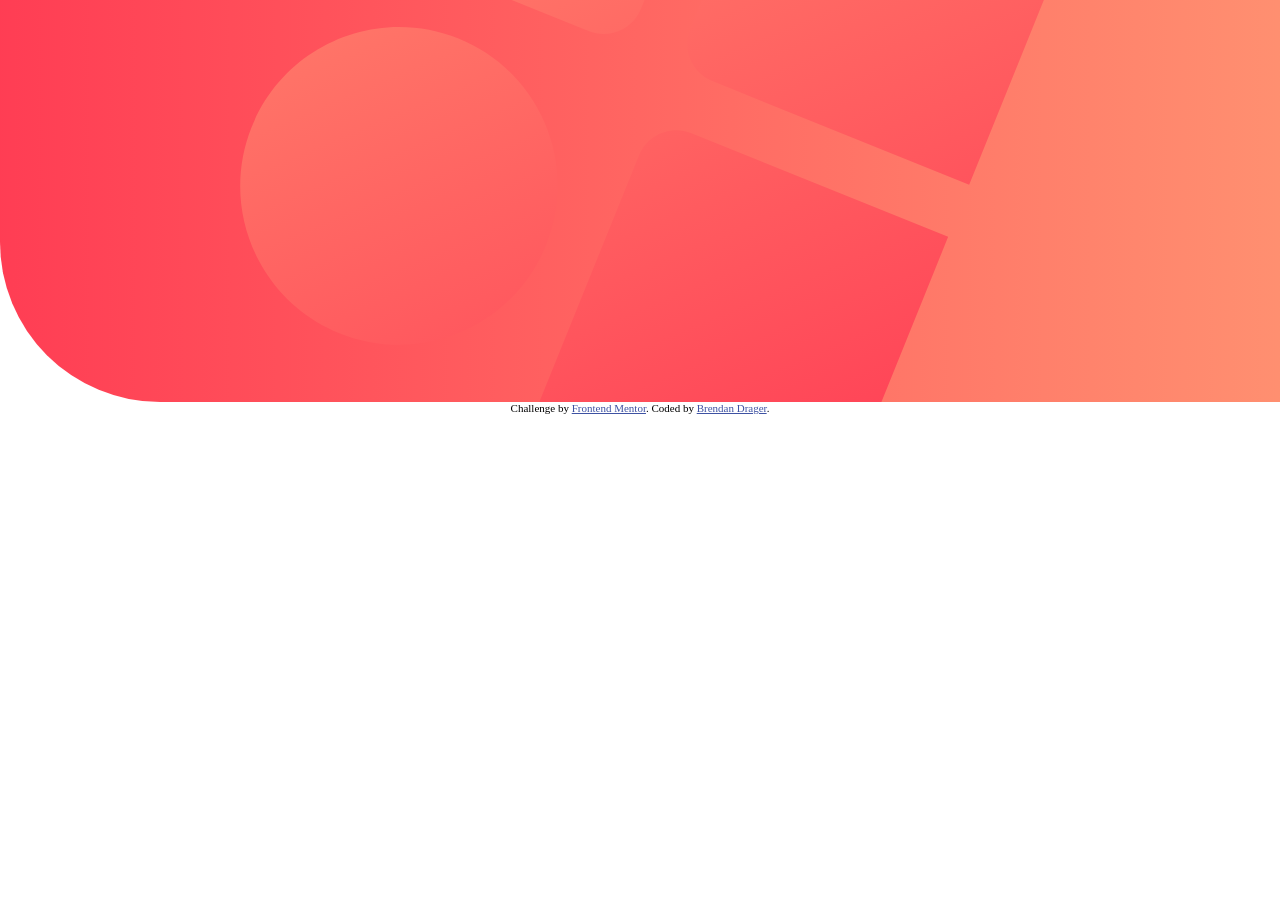
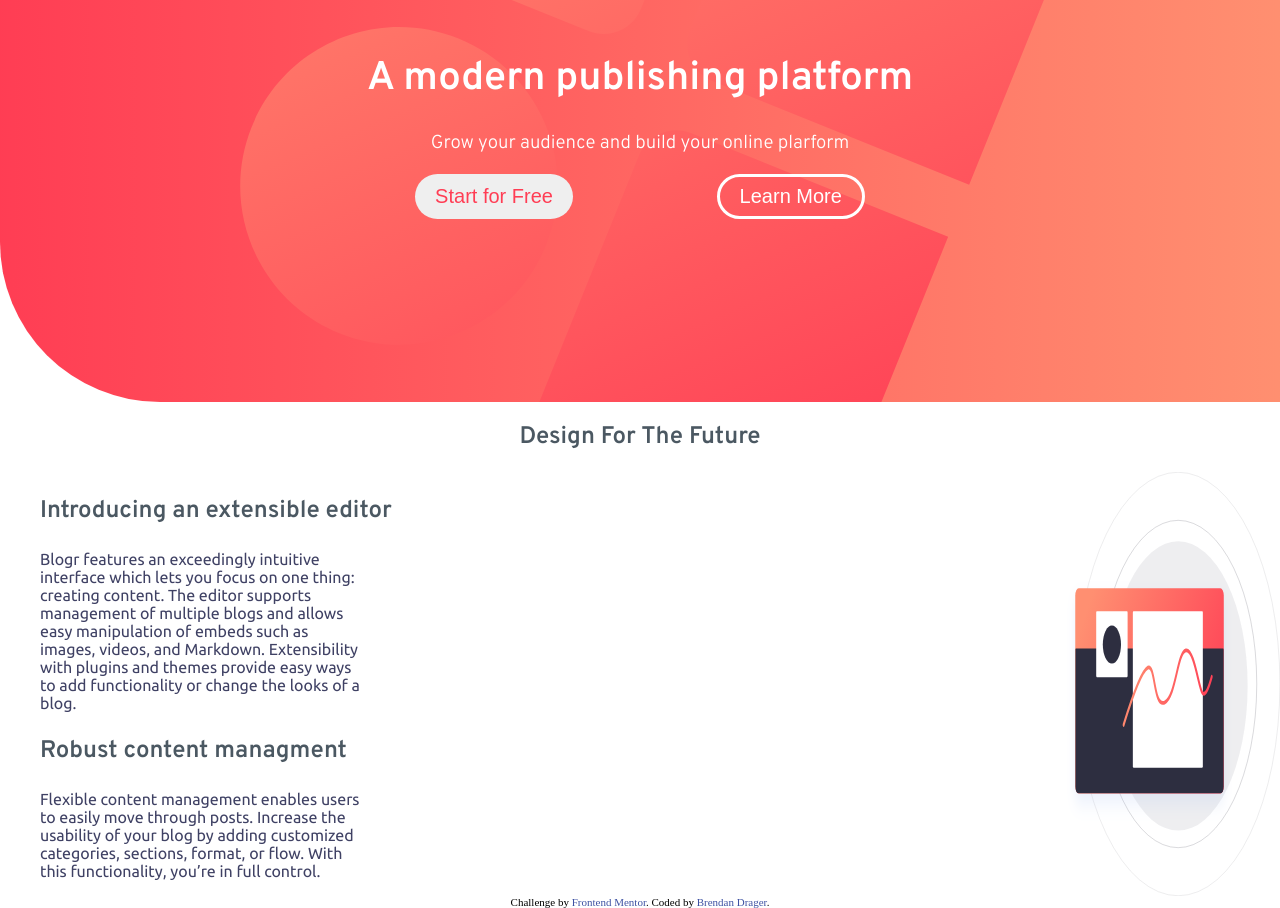
Before and after one commit to BDrager6/Frontend_Mentor, a plain HTML site: page blogr-landing-page-main/index.html in a window 1280 px wide. Shown: the part 238-1146 px from the top of the page. Before the commit the page ends 800 px from the top, so only its background shows below. Drawn offline with Linux system fonts and the light colour scheme.

Commit message:
finished header starting on main area

```diff
--- a/blogr-landing-page-main/index.html
+++ b/blogr-landing-page-main/index.html
@@ -11,6 +11,7 @@
 </head>
 
 <body>
+    <!-- header -->
     <div id="header">
         <nav>
             <div id="nav-center">
@@ -19,7 +20,7 @@
                 <div id="nav-items">
                     <div id="product-dropdown">
                         <span id="productbtn"><a class="nav-link" href="#">Product</a></span>
-                        <img id="product-arrow" src="./images/icon-arrow-light.svg"/>
+                        <img class="arrow" src="./images/icon-arrow-light.svg"/>
                         <div id="product-content">
                             <a href="#">Bags</a>
                             <a href="#">Swatchs</a>
@@ -29,7 +30,7 @@
                     <span id="companybtn"><a class="nav-link" href="#">Company</a></span>
                     <div id="connect-dropdown">
                         <span id="connectbtn"><a class="nav-link" href="#">Connect</a></span>
-                        <img id="connect-arrow" src="./images/icon-arrow-light.svg"/>
+                        <img class="arrow" src="./images/icon-arrow-light.svg"/>
                         <div id="connect-content">
                             <a href="#">Linkdin</a>
                             <a href="#">Facebook</a>
@@ -40,21 +41,33 @@
                 <div id="nav-actions">
                     <div>
                         <span id="login"><a class="nav-link" href='#'>Login</a></span>
+                        <button id="signup">SignUp</button>
                     </div>
                 </div>
             </div>
         </nav>
+        <div id="header-text">
+            <h1 id="big-head">A modern publishing platform</h1>
+            <h3 id="little-head">Grow your audience and build your online plarform</h3>
+            <div>
+                <button class="head-button" id="head-button-left"><a href="#">Start for Free</a></button>
+                <button class="head-button" id="head-button-right"><a href="#">Learn More</a></button>
+            </div>
+        </div>
     </div>
-<!-- First Block
-  Login
-  Sign Up
-
-  A modern publishing platform
-  Grow your audience and build your online brand
-
-  Start for Free
-  Learn More
--->
+    <!-- main part -->
+    <div id="main">
+        <h2 id="main-head">Design For The Future</h2>
+        <div id="first-section-main">
+            <div id="first-section-text">
+                <h3 class="main-h">Introducing an extensible editor</h3>
+                <p class="main-t">Blogr features an exceedingly intuitive interface which lets you focus on one thing: creating content. The editor supports management of multiple blogs and allows easy manipulation of embeds such as images, videos, and Markdown. Extensibility with plugins and themes provide easy ways to add functionality or change the looks of a blog.</p>
+                <h3 class="main-h">Robust content managment</h3>
+                <p class="main-t">Flexible content management enables users to easily move through posts. Increase the usability of your blog by adding customized categories, sections, format, or flow. With this functionality, you’re in full control.</p>
+            </div>
+            <img id="first-section-img" src="./images/illustration-editor-desktop.svg"/>
+        </div>
+    </div>
 <!-- Main Portion
   Designed for the future
 
--- a/blogr-landing-page-main/sytle.css
+++ b/blogr-landing-page-main/sytle.css
@@ -27,6 +27,17 @@ body {
     margin: 0px;
 }
 
+h1 {
+    font-size: 2.5rem;
+}
+
+button {
+    border: none;
+}
+
+a {
+    text-decoration: none;
+}
 
 #header {
     min-height: 80vh;
@@ -90,12 +101,15 @@ a.nav-link {
     padding: 7.5px;
     font-family: "Overpass", sans-serif;
     font-weight: bold;
+    padding-bottom: 2px;
+    border-bottom: 3px solid white;
 }
 
 #product-content a:hover {
-    text-decoration: underline;
-    text-decoration-color: var(--very-light-red);
+    padding-bottom: 2px;
+    border-bottom: 3px solid var(--very-light-red);
     color: var(--grayish-blue);
+    cursor: pointer;
 }
 
 #product-dropdown:hover #product-content {display: block;}
@@ -136,27 +150,139 @@ a.nav-link {
     padding: 7.5px;
     font-family: "Overpass", sans-serif;
     font-weight: bold;
+    padding-bottom: 2px;
+    border-bottom: 3px solid white;
 }
 
 #connect-content a:hover {
-    text-decoration: underline;
-    text-decoration-color: var(--very-light-red);
+    padding-bottom: 2px;
+    border-bottom: 3px solid var(--very-light-red);
     color: var(--grayish-blue);
+    cursor: pointer;
 }
 
 #connect-dropdown:hover #connect-content {display: block;}
 
-#connect-dropdown:hover #connect-arrow {transform: rotate(180deg); transition-duration: .25s;}
+#product-dropdown:hover .arrow {transform: rotate(180deg); transition-duration: .25s;}
+#connect-dropdown:hover .arrow {transform: rotate(180deg); transition-duration: .25s;}
 
 #login {
     font-family: "Overpass", sans-serif;
     font-weight: bold;
+    padding-right: 50px;
 }
 
 #login a:hover {
     color: var(--grayish-blue);
-    padding-bottom: 3px;
-    border-bottom: 1px solid var(--very-light-red);
+    padding-bottom: 2px;
+    border-bottom: 3px solid var(--very-light-red);
+}
+
+#signup{
+    border: none;
+    background-color: white;
+    color: var(--light-red);
+    font-size: 1em;
+    height: 2.5em;
+    width: 5em;
+    border-radius: 35px 35px 35px 35px;
+}
+
+#signup button {
+    padding-left: 50px;
+}
+
+#signup:hover {
+    background-color: rgba(255, 255, 255, 0.842);
+    cursor: pointer;
+}
+
+#header-text {
+    color: var(--white);
+    text-align: center;
+    font-family: "Overpass", sans-serif;
+}
+
+#big-head {
+    padding-bottom: 0px;
+}
+
+#little-head {
+    font-weight: lighter;
+    padding-top: 0px;
+}
+
+.head-button {
+    height: 2.25em;
+    font-size: 1.25em;
+    border-radius: 35px 35px 35px 35px;
+    padding-right: 20px;
+    padding-left: 20px;
+}
+
+#head-button-right {
+    margin-left: 70px;
+    background-color: transparent;
+    color: var(--white);
+    border: 3px solid var(--white);
+}
+
+#head-button-right:hover {
+    background-color: var(--very-dark-desaturated-blue);
+    cursor: pointer;
+}
+
+#head-button-left {
+    margin-right: 70px;
+}
+
+#head-button-left a {
+    color: var(--light-red);
+}
+
+#head-button-left:hover {
+    background-color: rgba(255, 255, 255, 0.842);
+    cursor: pointer;
+}
+
+#head-button-right a {
+    color: var(--white);
+}
+
+#main-head {
+    text-align: center;
+    color: var(--grayish-blue);
+    font-family: "Overpass", sans-serif;
+}
+
+#first-section-main {
+    display: flex;
+}
+
+#first-section-text {
+    justify-content: flex-start;
+}
+
+#first-section-img {
+    justify-content: flex-end;
+    width: 500px;
+    height: auto;
+    overflow: hidden;
+}
+
+.main-t {
+    color: var(--very-dark-desaturated-blue);
+    font-family: "Ubuntu", sans-serif;
+    width: 30%;
+    margin-left: 40px;
+}
+
+.main-h {
+    margin-left: 40px;
+    font-family: "Overpass", sans-serif;
+    font-size: 1.5rem;
+    color: var(--grayish-blue);
+    width: 409px;
 }
 
 .attribution { font-size: 11px; text-align: center; }
```
